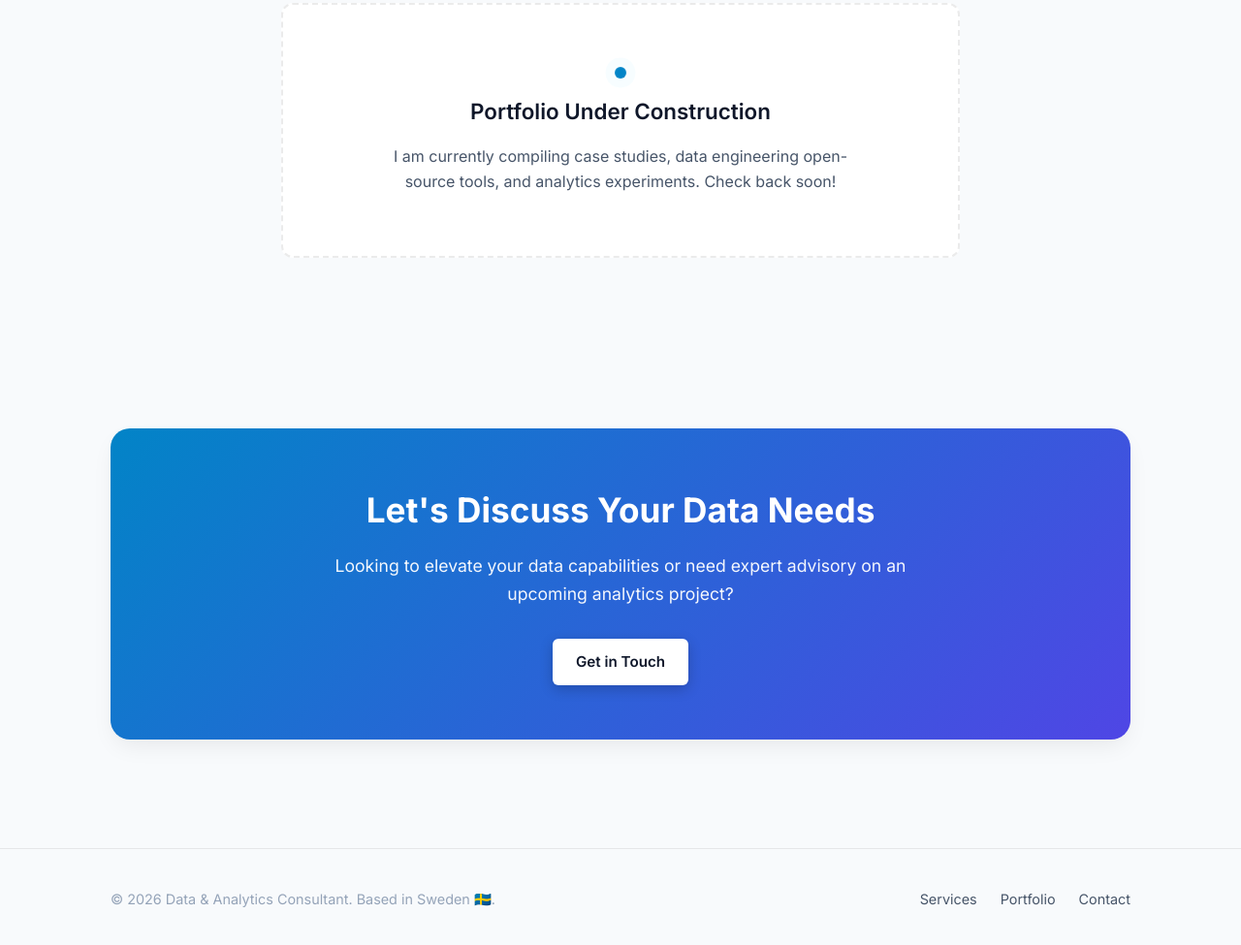
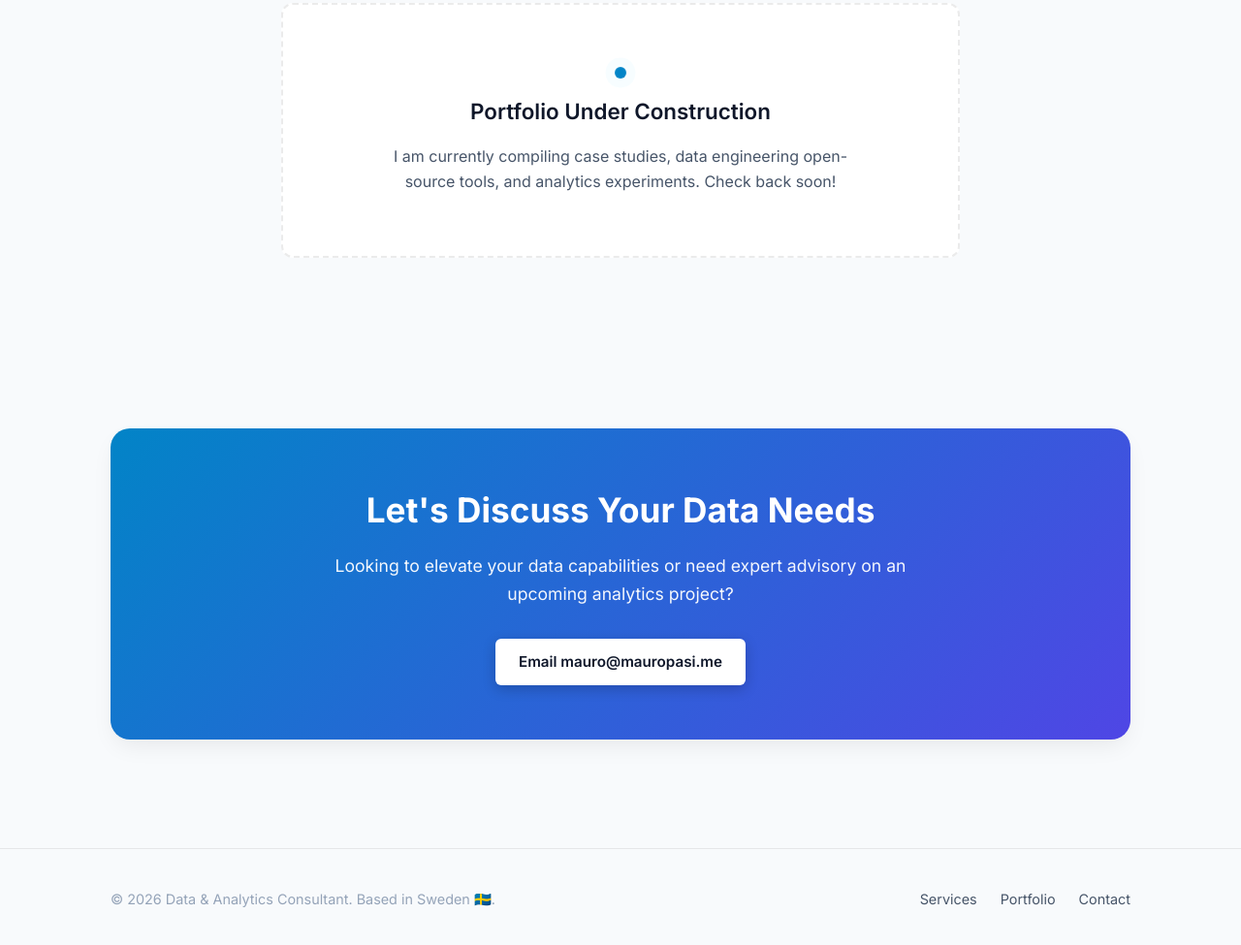
Before and after one commit to mauropasi/mauropasi.me, a plain HTML site: page index.html in a window 1280 px wide. Shown: the part 1793-2768 px from the top of the page at 97% size. Drawn offline with Linux system fonts and the light colour scheme.

Commit message:
Update contact link to mauro@mauropasi.me

```diff
--- a/index.html
+++ b/index.html
@@ -124,7 +124,7 @@
                         <h2>Let's Discuss Your Data Needs</h2>
                         <p>Looking to elevate your data capabilities or need expert advisory on an upcoming analytics project?</p>
                         <div class="contact-methods">
-                            <a href="mailto:hello@example.com" class="btn btn-primary">Get in Touch</a>
+                            <a href="mailto:mauro@mauropasi.me" class="btn btn-primary">Email mauro@mauropasi.me</a>
                         </div>
                     </div>
                 </div>
```
